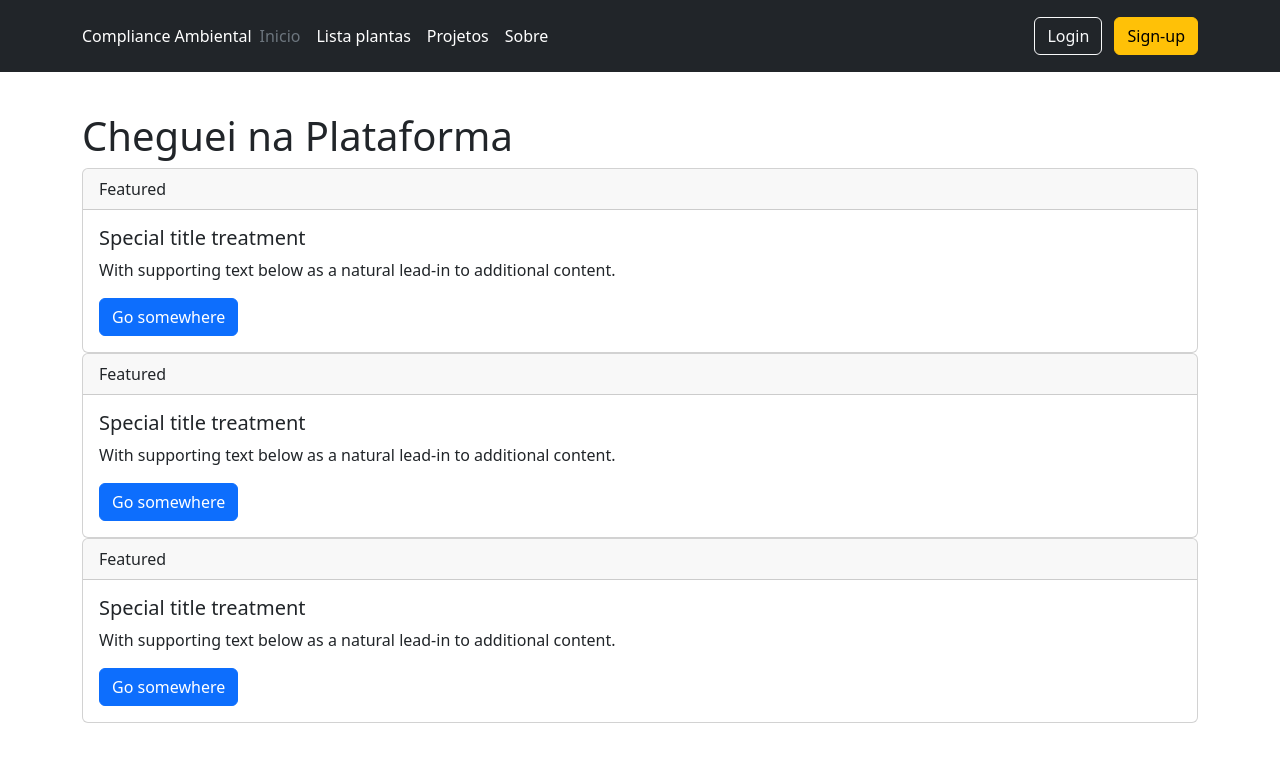
After one commit to MikeInhotaS/prototipo_compliance_ambiental, a Django app: page /auth/plantas/ in a window 1280 px wide. The commit adds this page. Shown: the top 762 px of the page. Run offline with Django 4.2, Linux system fonts and the light colour scheme.

```diff
--- a/compliance_ambiental/app_plantas/templates/basico/menu.html
+++ b/compliance_ambiental/app_plantas/templates/basico/menu.html
@@ -21,7 +21,7 @@
 
                 <ul class="nav col-12 col-lg-auto me-lg-auto mb-2 justify-content-center mb-md-0">
                     <li><a href="#" class="nav-link px-2 text-secondary">Inicio</a></li>
-                    <li><a href="#" class="nav-link px-2 text-white">Lista plantas</a></li>
+                    <li><a href="{% url 'plantas' %}" class="nav-link px-2 text-white">Lista plantas</a></li>
                     <li><a href="#" class="nav-link px-2 text-white">Projetos</a></li>
                     <li><a href="#" class="nav-link px-2 text-white">Sobre</a></li>
                 </ul>
--- /dev/null
+++ b/compliance_ambiental/app_plantas/templates/users/plantas.html
@@ -0,0 +1,36 @@
+{% extends 'basico/menu.html' %}
+{% block content %}
+<div class="container">
+    <H1>Cheguei na Plataforma </H1>
+    <div class="card">
+        <div class="card-header">
+          Featured
+        </div>
+        <div class="card-body">
+          <h5 class="card-title">Special title treatment</h5>
+          <p class="card-text">With supporting text below as a natural lead-in to additional content.</p>
+          <a href="#" class="btn btn-primary">Go somewhere</a>
+        </div>
+      </div>
+      <div class="card">
+        <div class="card-header">
+          Featured
+        </div>
+        <div class="card-body">
+          <h5 class="card-title">Special title treatment</h5>
+          <p class="card-text">With supporting text below as a natural lead-in to additional content.</p>
+          <a href="#" class="btn btn-primary">Go somewhere</a>
+        </div>
+      </div>
+      <div class="card">
+        <div class="card-header">
+          Featured
+        </div>
+        <div class="card-body">
+          <h5 class="card-title">Special title treatment</h5>
+          <p class="card-text">With supporting text below as a natural lead-in to additional content.</p>
+          <a href="#" class="btn btn-primary">Go somewhere</a>
+        </div>
+      </div>
+</div>
+{% endblock %}
--- a/compliance_ambiental/app_plantas/urls.py
+++ b/compliance_ambiental/app_plantas/urls.py
@@ -4,5 +4,6 @@ from . import views
 urlpatterns=[
     path('cadastro/', views.cadastro, name='cadastro'),
     path('login/', views.login_app, name='login_app'),
-    path('plataforma/', views.plataforma, name='plataforma')
+    path('plataforma/', views.plataforma, name='plataforma'),
+    path('plantas/', views.plantas, name='plantas')
 ]
--- a/compliance_ambiental/app_plantas/views.py
+++ b/compliance_ambiental/app_plantas/views.py
@@ -4,6 +4,7 @@ from django.contrib.auth.models import User
 from django.contrib.auth import authenticate, login
 from django.contrib.auth.decorators import login_required
 from django.views.decorators.http import require_POST
+from .models import Plantas
 
 # Create your views here.
 def home(request):
@@ -52,3 +53,6 @@ def login_app(request):
 @login_required(login_url='/auth/login/')
 def plataforma(request):
         return render(request, 'users/plataforma.html')
+
+def plantas(request):
+    return render(request, 'users/plantas.html')
```
Also changed, not shown: compliance_ambiental/app_plantas/models.py (+37 -0 lines), compliance_ambiental/app_plantas/migrations/0001_initial.py (added), compliance_ambiental/db.sqlite3.
